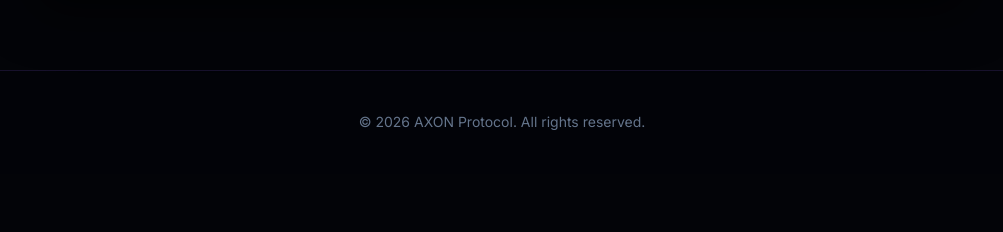
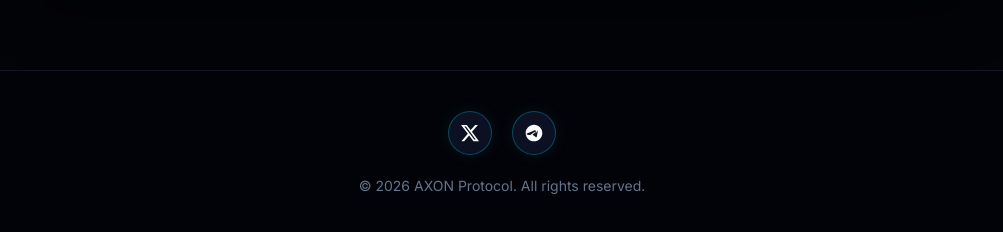
Before and after one commit to ThanosX1980/axon-website, a plain HTML site: page index.html in a window 1280 px wide. Shown: the part 5481-5713 px from the top of the page, without its empty margins (138-1141 px from the left). Before the commit the page ends 5655 px from the top, so only its background shows below. Drawn offline with Linux system fonts and the light colour scheme.

Commit message:
Enhance footer with social links and styles
Added social media links and updated footer styling.

```diff
--- a/index.html
+++ b/index.html
@@ -232,7 +232,18 @@
   .team-img {width: 100%;height: auto;border-radius: 20px;border: 1px solid var(--line-glow);box-shadow: 0 20px 50px rgba(0,0,0,0.6); transition: transform 0.4s ease;}
   .team-img:hover {transform: scale(1.01);}
 
-  footer{border-top:1px solid var(--line);padding:40px 16px;text-align:center;color:var(--text-dimmer);font-size:14px;background: rgba(3, 4, 8, 0.9);}
+  footer{border-top:1px solid var(--line);padding:40px 16px;background: rgba(3, 4, 8, 0.9);}
+  .footer-content{display:flex;flex-direction:column;align-items:center;gap:20px;}
+  .social-links{display:flex;gap:20px;align-items:center;}
+  .social-icon{
+    width: 44px;height: 44px;border-radius: 50%;background: rgba(13, 19, 38, 0.9);
+    border: 1px solid var(--line-glow);display: flex;align-items: center;justify-content: center;
+    transition: all 0.3s ease;box-shadow: 0 0 15px rgba(6,182,212,0.1);
+  }
+  .social-icon svg{width: 20px;height: 20px;fill: var(--text);transition: fill 0.3s ease;}
+  .social-icon:hover{border-color: var(--signal-2);transform: translateY(-2px);box-shadow: 0 0 20px rgba(6,182,212,0.5);background: rgba(19, 27, 48, 0.95);}
+  .social-icon:hover svg{fill: var(--signal-2);filter: drop-shadow(0 0 6px rgba(6,182,212,0.8));}
+  footer p{color:var(--text-dimmer);font-size:14px;text-align:center;}
 </style>
 </head>
 <body>
@@ -413,7 +424,19 @@
 </section>
 
 <footer>
-  <div class="wrap"><p>© 2026 AXON Protocol. All rights reserved.</p></div>
+  <div class="wrap">
+    <div class="footer-content">
+      <div class="social-links">
+        <a href="https://x.com/axonaiofficial?s=11" target="_blank" rel="noopener noreferrer" class="social-icon" aria-label="X (Twitter)">
+          <svg viewBox="0 0 24 24"><path d="M18.244 2.25h3.308l-7.227 8.26 8.502 11.24H16.17l-5.214-6.817L4.99 21.75H1.68l7.73-8.835L1.254 2.25H8.08l4.713 6.231zm-1.161 17.52h1.833L7.084 4.126H5.117z"/></svg>
+        </a>
+        <a href="https://t.me/aiaxongrouo" target="_blank" rel="noopener noreferrer" class="social-icon" aria-label="Telegram">
+          <svg viewBox="0 0 24 24"><path d="M12 2C6.48 2 2 6.48 2 12s4.48 10 10 10 10-4.48 10-10S17.52 2 12 2zm4.64 6.8c-.15 1.58-.8 5.42-1.13 7.19-.14.75-.42 1-.68 1.03-.58.05-1.02-.38-1.58-.75-.88-.58-1.38-.94-2.23-1.5-.99-.65-.35-1.01.22-1.59.15-.15 2.71-2.48 2.76-2.69.01-.03.01-.14-.07-.2-.08-.06-.19-.04-.27-.02-.12.03-1.99 1.27-5.63 3.72-.53.36-1.01.54-1.44.53-.47-.02-1.37-.26-2.03-.48-.82-.27-1.47-.42-1.42-.88.03-.25.38-.51 1.08-.78 4.22-1.84 7.03-3.05 8.42-3.64 4-.1.67 4.98.53 5.11z"/></svg>
+        </a>
+      </div>
+      <p>© 2026 AXON Protocol. All rights reserved.</p>
+    </div>
+  </div>
 </footer>
 
 <script>
```
